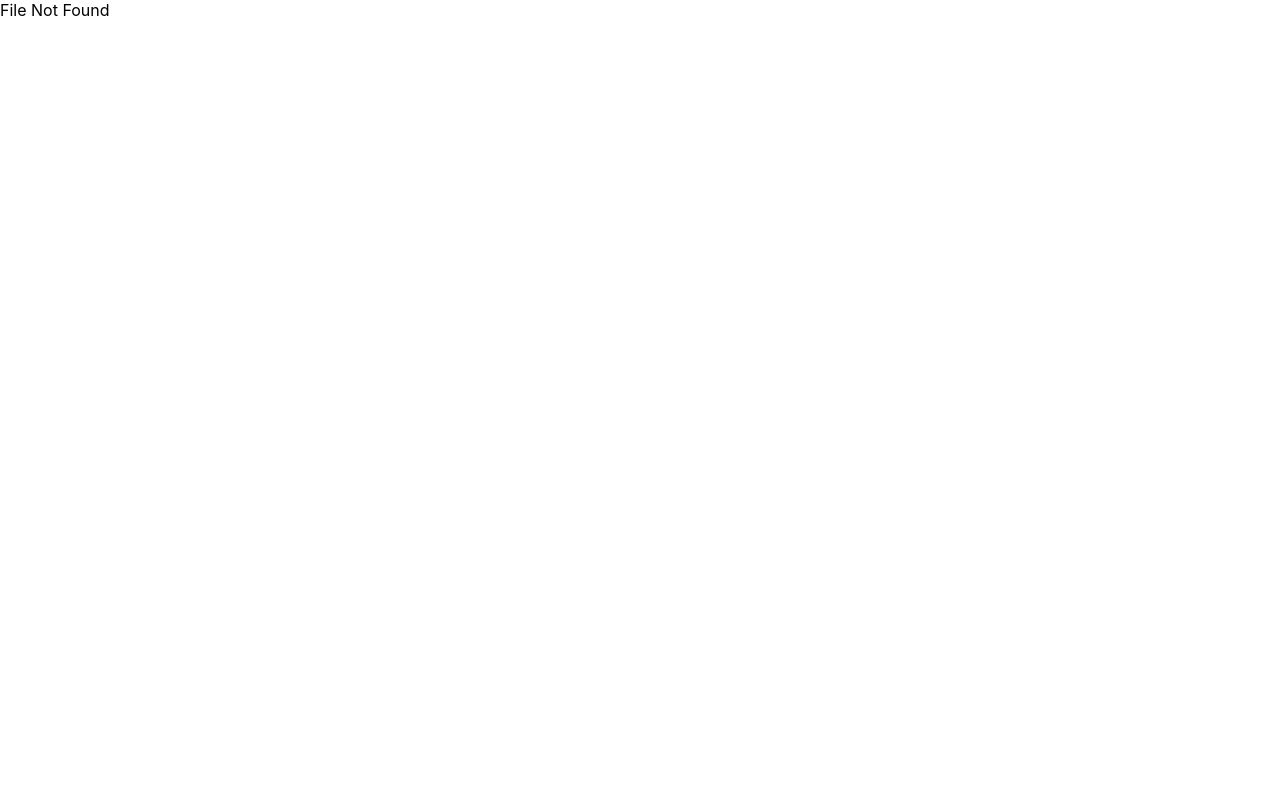
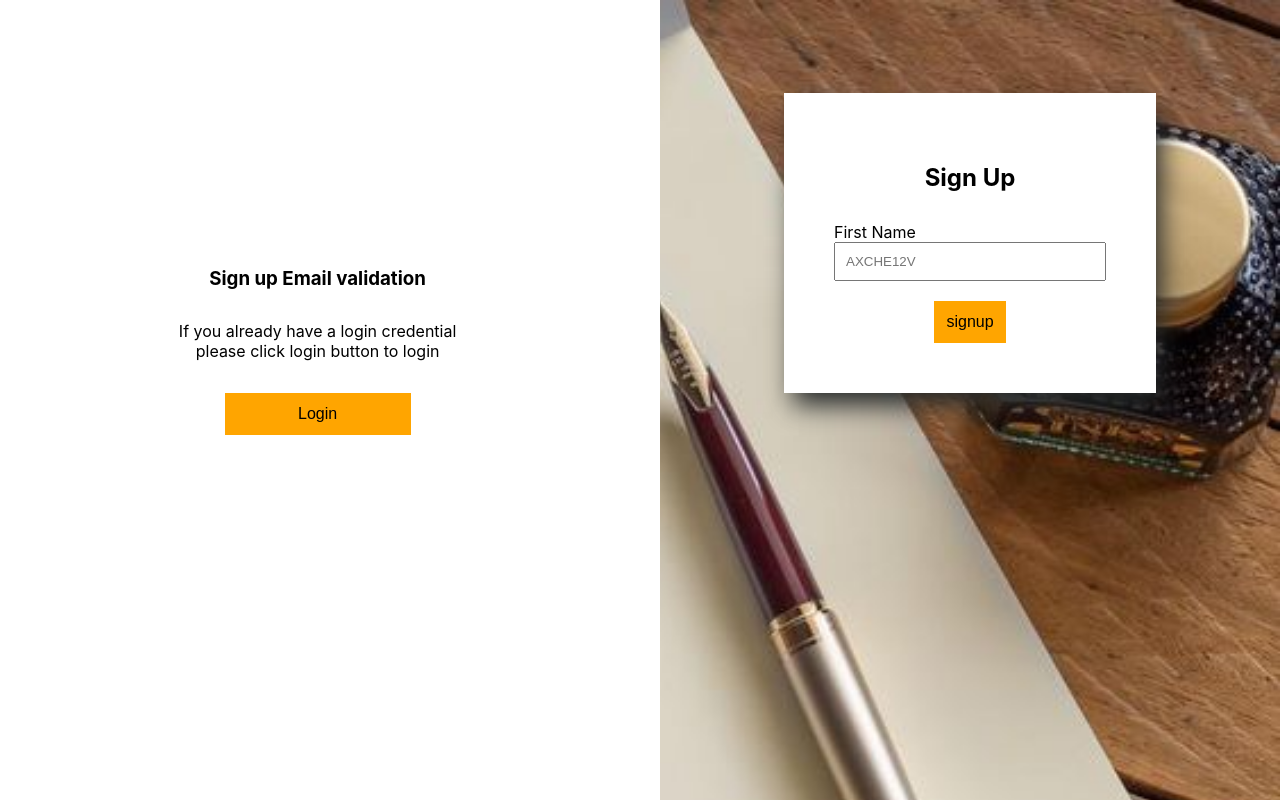
Before and after one commit to ayongh/NewHorizonAcademy, a React (Create React App) app: page /signup/emailValidation in a window 1280 px wide. Before the commit this address had no page. Built offline with nearby package versions, Linux system fonts and the light colour scheme.

Commit message:
Signup Email confirmation

```diff
--- a/src/App.js
+++ b/src/App.js
@@ -19,6 +19,7 @@ import UserID from './Component/pswd_userID';
 import SearchHome from './Component/serachHome';
 import Browse from './Component/browse';
 import PaswdConfirmation from './Component/pswdConfirmation';
+import SignupEmailValidation from './Component/signupEmailValidation'
 
 function App() {
   return (
@@ -27,6 +28,9 @@ function App() {
         <Switch>
           <Route exact path="/signup">
             <Signup>Signup</Signup>
+          </Route>
+          <Route exact path="/signup/emailValidation">
+            <SignupEmailValidation>Signup</SignupEmailValidation>
           </Route>
 
           <Route  exact path="/passwordrest">
--- a/src/Component/login.js
+++ b/src/Component/login.js
@@ -118,8 +118,7 @@ export default class Login extends Component
     //validates if the local token and cookie token is same and also checks if token has expired
     validateToken()
     {
-        axios.post('https://nhaservertest.herokuapp.com/token/validation', {"localtoken":localStorage.getItem('authToken')}, {withCredentials: true, validateStatus: function (status) { return status >= 200 && status < 600;
-        }}).then( res =>{
+        axios.post('https://nhaservertest.herokuapp.com/token/validation', {"localtoken":localStorage.getItem('authToken')}, {withCredentials: true, validateStatus: function (status) { return status >= 200 && status < 600; }}).then( res =>{
 
             if(res.status === 200)
             {
--- a/src/Component/pswd_reset.js
+++ b/src/Component/pswd_reset.js
@@ -1,7 +1,6 @@
 import React, { Component } from 'react'
 import axios from 'axios'
 import { Redirect } from 'react-router-dom'
-import ReactDOM from 'react-dom';
 import Modal from 'react-responsive-modal';
 import { Icon } from 'react-icons-kit'
 import {close} from 'react-icons-kit/fa/close'
@@ -17,14 +16,12 @@ export default class pswd_reset extends Component
             Varifypassword:'',
 
             handlederror:null,
-
             Servererrors: null,
 
             callUpdateRoute: true,
-
             modelopen:false,
-
             open: false,
+            redirectLoginpage:false
         }
     }
 
@@ -33,6 +30,9 @@ export default class pswd_reset extends Component
         this.setState({
             [e.target.id]: e.target.value
         })
+
+        console.log(process.env.main_apiLink)
+
 
     }
 
@@ -58,7 +58,7 @@ export default class pswd_reset extends Component
 
             if(res.status === 200)
             {
-
+                this.onOpenModal()
             }
             else if( res.status === 403)
             {
@@ -72,15 +72,13 @@ export default class pswd_reset extends Component
                     handlederror: res.data.error
                 })
             }
-        }). catch(err =>{
+        }).catch(err =>{
             //we change the login state to false is we have an error
             this.setState({
                 handlederror: "Internal Error occured"
             })
         })// catch error
     }
-
-    //$2a$10$mAUm6r0K/Nqt4CgYZ2u3z.iHkVCfdN2c3ycQpnJ0fj3KV0PfPPR0u
 
     verification()
     {
@@ -133,8 +131,23 @@ export default class pswd_reset extends Component
         }
 
     }
+
+    onOpenModal = () => {
+        this.setState({ open: true });
+    };
+
+    onCloseModal = () => {
+        this.setState({ open: false, redirectLoginpage:true});
+    };
+
     render()
     {
+        const { open } = this.state;
+
+        if(this.state.redirectLoginpage === true)
+        {
+            return <Redirect to="/"></Redirect>
+        }
 
         const Notfounderr = this.state.handlederror ;
         let err;
@@ -183,6 +196,11 @@ export default class pswd_reset extends Component
                     </div>
 
                 </div>
+
+                <Modal open={open} onClose={this.onCloseModal} center style={{color:"red", textAlign:"center"}}>
+                    <h2 style={{color:"green", width:"100%", textAlign:"center"}}>Password Updtaed</h2>
+                    <p style={{color:"green", width:"100%", textAlign:"center"}}>your password was successfully updated. we now will redirect you to login page</p>
+                </Modal>
             </div>
         )
     }
--- a/src/Component/pswd_userID.js
+++ b/src/Component/pswd_userID.js
@@ -51,7 +51,6 @@ export default class pswd_userID extends Component
                 "email": this.state.userName
             }
 
-            console.log(data)
             //Calls the post method to retrive the token and validate username and password
             axios.post('https://nhaservertest.herokuapp.com/user/pswdReset', data, {withCredentials: true, validateStatus: function (status) { return status >= 200 && status < 600; }}).then( res =>{
 
@@ -86,7 +85,7 @@ export default class pswd_userID extends Component
                     })
                 }
 
-            }). catch(err =>{
+            }).catch(err =>{
                 //we change the login state to false is we have an error
                 this.setState({
                     NotFoundError: "Internal Error occured"
--- a/src/Component/searchHomeMain.js
+++ b/src/Component/searchHomeMain.js
@@ -1,6 +1,4 @@
 import React, { Component } from 'react'
-import axios from 'axios'
-import {Redirect, Link} from "react-router-dom";
 
 export default class searchHomeMain extends Component
 {
--- a/src/Component/sidemenu.js
+++ b/src/Component/sidemenu.js
@@ -1,7 +1,6 @@
 import React from "react";
 import Sidebar from "react-sidebar";
 import Icon from 'react-icons-kit';
-import {search } from 'react-icons-kit/fa';
 import {ic_sort} from 'react-icons-kit/md/ic_sort'
 import SearchHomeMain from './searchHomeMain'
 
--- a/src/Component/signup.js
+++ b/src/Component/signup.js
@@ -1,10 +1,11 @@
 import React, { Component } from 'react'
 import axios from 'axios'
-import { Redirect } from 'react-router-dom'
 import { Icon } from 'react-icons-kit'
 import {close} from 'react-icons-kit/fa/close'
+import SignupEmailValidation from './signupEmailValidation'
 
 var validator = require("email-validator");
+
 
 
 
@@ -22,9 +23,11 @@ export default class signup extends Component
             password:'',               //User Password
             SecPassword:'',            //User password validation
 
+            validationCode:'',
+
             error:null,                 //Server error
 
-            redirectLogin: false        //Page Redirected
+            redirectConfirmation: false        //Page Redirected
         }
     }
 
@@ -40,6 +43,54 @@ export default class signup extends Component
     {
         e.preventDefault();
 
+        this.formValidation()
+
+        if(this.state.firstName !== "" && this.state.lastName !== "" && this.state.email !== "" && validator.validate(this.state.email) === true && this.state.password !== "" && this.state.SecPassword !== "" && this.state.password === this.state.SecPassword )
+        {
+            var data  = {
+                "fname": this.state.firstName,
+                "lname": this.state.lastName,
+                "email" : this.state.email,
+                "password": this.state.password
+            }
+
+            document.getElementById("error").style.display="none"
+
+            axios.post('https://nhaservertest.herokuapp.com/user/signup/emailvarification', data, {withCredentials: true, validateStatus: function (status) { return status >= 200 && status < 600; }}).then( res =>{
+
+                if(res.status === 200)
+                {
+                    this.setState({
+                        password: res.data.password,
+                        validationCode: res.data.secret,
+                        redirectConfirmation : true
+                    })
+                }
+                else if(res.status === 403)
+                {
+                    this.setState({
+                        error: res.data.errors
+                    })
+                }
+                else
+                {
+                    this.setState({error: [{"value": "","msg": "Error Occured when performing a http request","param": "request","location": "body"}]})
+                }
+
+
+            }).catch(err =>{
+                this.setState({ error: [{"value": "","msg": "Internal Error occure","param": "request","location": "body"}]})
+            })
+
+        }
+        else
+        {
+            document.getElementById("error").style.display="flex"
+        }//if
+    }
+
+    formValidation()
+    {
         //First Name validation
         if(this.state.firstName === "")
         {
@@ -108,64 +159,13 @@ export default class signup extends Component
         {
             document.getElementById('SecPassword').style.borderColor = "black";
             document.getElementById('SecPassword').style.borderWidth = "1px";
+            document.getElementById('secPass').style.display = "none"
         }
-
-
-        if(this.state.firstName !== "" && this.state.lastName !== "" && this.state.email !== "" && validator.validate(this.state.email) === true && this.state.password !== "" && this.state.SecPassword !== "" && this.state.password === this.state.SecPassword )
-        {
-            var data  = {
-                "fname": this.state.firstName,
-                "lname": this.state.lastName,
-                "email" : this.state.email,
-                "password": this.state.password
-            }
-
-            document.getElementById("error").style.display="none"
-
-            //Calls the post method to retrive the token and validate username and password
-            axios.post('https://nhaservertest.herokuapp.com/user/signup', data, {withCredentials: true, validateStatus: function (status) { return status >= 200 && status < 600; }}).then( res =>{
-                if (res.status === 200)
-                {
-                    //We Store the token in local storage as well
-                    localStorage.setItem("authToken", res.data.token)
-
-                    console.log(res.data.token)
-
-                    this.setState({
-                        redirectLogin: true
-                    })
-                }
-                else if(res.status === 403)
-                {
-                    this.setState({
-                        error: res.data.errors
-                    })
-                }
-                else
-                {
-                    this.setState({
-                        error: res.data
-                    })
-                }
-            }). catch(err =>{
-                //we change the login state to false is we have an error
-                this.setState({
-                    flagLogin: false,
-                })
-            })// catch error
-
-        }
-        else
-        {
-            document.getElementById("error").style.display="flex"
-        }//if
     }
-
     render()
     {
         const errorMSG = this.state.error
         let errorMessage;
-
 
         if (errorMSG !== null)
         {
@@ -178,9 +178,10 @@ export default class signup extends Component
             errorMessage = ''
         }
 
-        if(this.state.redirectLogin === true)
+        if(this.state.redirectConfirmation === true)
         {
-           return <Redirect to="/"></Redirect>
+
+           return <SignupEmailValidation firstName={this.state.firstName} lastName={this.state.lastName} email={this.state.email} password={this.state.password} validationCode={this.state.validationCode} />
         }
 
         return (
--- /dev/null
+++ b/src/Component/signupEmailValidation.js
@@ -0,0 +1,179 @@
+import React, { Component } from 'react'
+import axios from 'axios'
+import { Redirect } from 'react-router-dom'
+import { Icon } from 'react-icons-kit'
+import {close} from 'react-icons-kit/fa/close'
+
+
+
+export default class signupEmailValidation extends Component
+{
+    constructor(prop)
+    {
+        super(prop)
+
+        this.state = {
+            userVerificationCode:'',              //User inpute validation code
+
+            error:null,                         //Server error
+
+            singleServererror:'',
+
+            Internalerror:'',
+
+            redirectlogin: false                //Page Redirected
+        }
+    }
+
+    //Stores the value
+    handleChange = (e) =>{
+        this.setState({
+            [e.target.id]: e.target.value
+        })
+
+    }
+
+    //Validates the user name and passowrd and provides with token to login
+    submit= (e) =>
+    {
+        e.preventDefault();
+        this.formValidation();
+
+        if(this.state.userVerificationCode !== '')
+        {
+            var data  = {
+                "fname": this.props.firstName,
+                "lname": this.props.lastName,
+                "email" : this.props.email,
+                "password": this.props.password,
+                "hasedVerifedCode": this.props.validationCode,
+                "userInputedCode":this.state.userVerificationCode
+            }
+
+            axios.post('https://nhaservertest.herokuapp.com/user/signup', data, {withCredentials: true, validateStatus: function (status) { return status >= 200 && status < 600; }}).then( res =>{
+
+                console.log(res.data)
+
+                if(res.status === 200)
+                {
+                    localStorage.setItem("authToken", res.data.token)
+
+                    this.setState({
+                        redirectlogin:true
+                    })
+
+                }
+                else if( res.status === 403)
+                {
+                    this.setState({
+                        error: res.data.errors
+                    })
+                }
+                else
+                {
+                    this.setState({
+                        singleServererror: res.data.error
+                    })
+                }
+
+
+
+            }).catch(err =>{
+                this.setState({Internalerror:"There is Internal error that occured"})
+            })
+        }
+
+    }
+
+    formValidation()
+    {
+        if(this.state.userVerificationCode === '')
+        {
+            document.getElementById('userVerificationCode').style.borderColor = "red";
+            document.getElementById('userVerificationCode').style.borderWidth = "1px";
+            this.setState({
+                internallerror: "Validation Code field cannot be empty"
+            })
+        }
+        else
+        {
+            document.getElementById('userVerificationCode').style.borderColor = "black";
+            document.getElementById('userVerificationCode').style.borderWidth = "1px";
+        }
+    }
+
+    render()
+    {
+        if(this.state.redirectlogin === true)
+        {
+            //return <Redirect to="/"/>
+        }
+
+        //multiple errors from server
+        const errorMSG = this.state.error
+        let errorMessage;
+        if (errorMSG !== null)
+        {
+            errorMessage = errorMSG.map((ErrMSG, i)=>
+                <p key={i} style={{color:"red", display:"flex"}}><Icon icon={close}></Icon>{ErrMSG.msg}</p>
+            )
+        }
+        else
+        {
+            errorMessage = ''
+        }
+
+        //single error from server
+        const singleErrMsg = this.state.singleServererror
+        let singleServerMessage;
+        if(singleErrMsg !== '')
+        {
+            singleServerMessage = <p style={{color:"red", display:"flex"}}><Icon icon={close}></Icon>{singleErrMsg}</p>
+        }
+
+        //Single error internal
+        const singleInternalErrMsg = this.state.Internalerror
+        let singleInternalErrorMessage;
+        if(singleInternalErrMsg !== '')
+        {
+            singleInternalErrorMessage = <p style={{color:"red", display:"flex"}}><Icon icon={close}></Icon>{singleInternalErrMsg}</p>
+        }
+
+        return (
+            <div className="signup_body">
+                <div className="signup_left">
+                    <div className="signup_left_outer_container">
+                        <h3>Sign up Email validation</h3>
+                        <label>
+                            If you already have a login credential please click login button to login
+                        </label>
+
+                        <a href="/">
+                            <button type="button" className="signup btn">Login</button>
+                        </a>
+                    </div>
+                </div>
+
+                <div className="signup_right">
+                    <div className="signup_right_outer_container">
+                        <div className="signup_right_inner_container">
+                            <h2>Sign Up</h2>
+                            <form onSubmit={this.handleSubmit}>
+                                <div className="signup_signup_right_inner_container_elem">
+                                    <label>First Name</label>
+                                    <input id="userVerificationCode" onChange={this.handleChange}  className="txt" type="text" placeholder="AXCHE12V"></input>
+                                </div>
+                                {errorMessage}
+                                {singleServerMessage}
+                                {singleInternalErrorMessage}
+                                <button id="submit_btn" onClick={this.submit} className="btn" type="submit">signup</button>
+
+                            </form>
+                        </div>
+                    </div>
+
+                </div>
+            </div>
+        )
+    }
+}
```
Also changed, not shown: src/Component/pswdConfirmation.js (+69 -48 lines).
